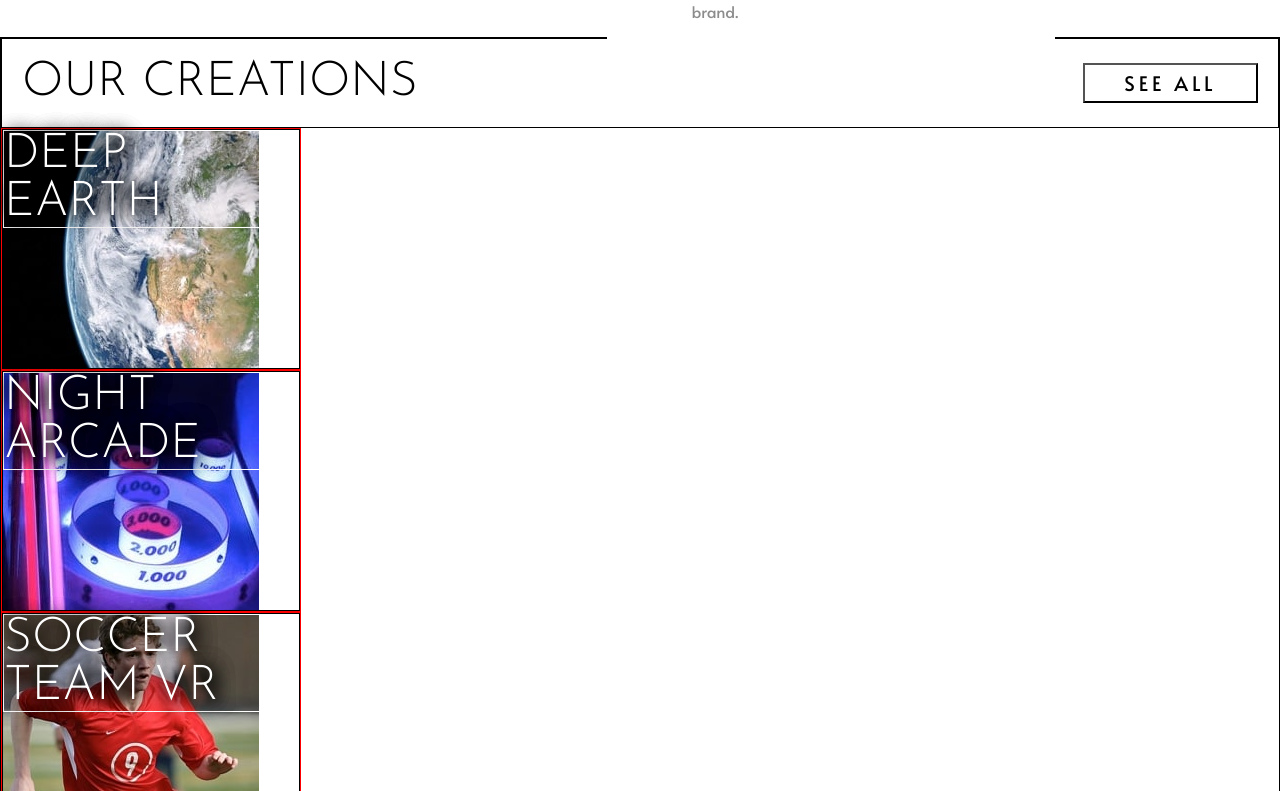
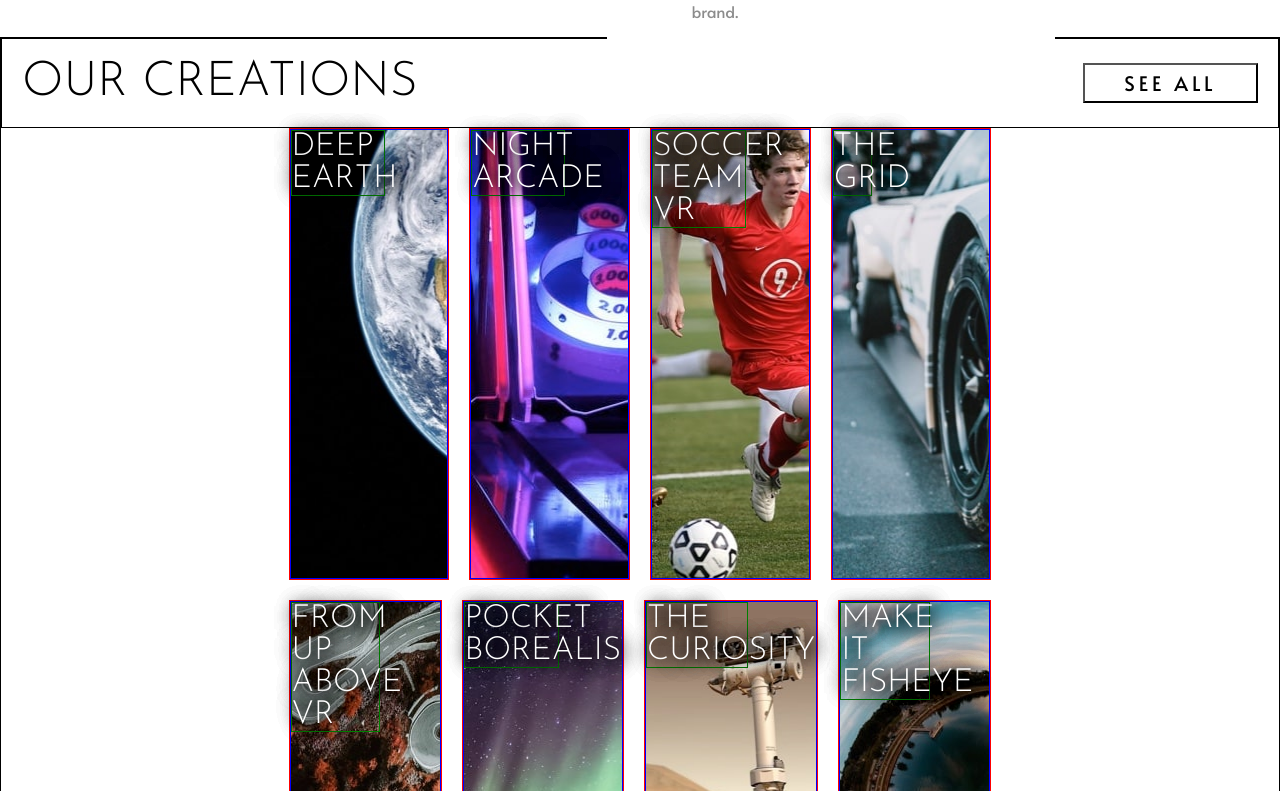
Before and after one commit to Nhoj-Plummer/loopstudio-landing-page, a React (Create React App) app: page / in a window 1280 px wide. Shown: the part 1629-2420 px from the top of the page. Built offline with nearby package versions, Linux system fonts and the light colour scheme.

Commit message:
Making progress

```diff
--- a/src/components/Creation/Creation.css
+++ b/src/components/Creation/Creation.css
@@ -2,20 +2,17 @@
   border: 1px solid red;
 }
 
-.creation-card-overlay {
-}
-
 .creation-image {
   background-repeat: no-repeat;
-  border: 1px solid;
+
+  border: 1px solid blue;
 }
 
 .creation-text {
   font-family: var(--font-family-2);
   font-weight: 300;
   color: var(--color-white);
-  font-size: 15px;
-  border: 1px solid;
+  border: 1px solid green;
   text-shadow: 2px 2px 19px #000000, 2px 2px 19px #000000, 2px 2px 19px #000000, 2px 2px 19px #000000;
 }
 
@@ -41,9 +38,19 @@
 /* Desktop Rules */
 @media screen and (min-width: 540px) {
   .creation-container {
-    width: fit-content;
+    flex: 1 0 21%;
+
   }
+
   .creation-image {
-    height: 240px;
+    height: 450px;
+  }
+
+  .creation-text {
+    width: 60%;
+  }
+
+  .creation-text h1 {
+
   }
 }
--- a/src/containers/Section2/Section2.css
+++ b/src/containers/Section2/Section2.css
@@ -62,12 +62,17 @@
     padding: 20px;
   }
 
-  .section2-container h1 {
+  .section2-container_text h1 {
     font-size: 3rem;
   }
 
   .section2-container-creations {
-    width: 300px;
+    display: flex;
+    flex-wrap: wrap;
+    gap: 20px;
+    width: 55%;
+    margin: auto;
+
     border: 1px blue;
   }
 
--- a/src/containers/Section2/Section2.js
+++ b/src/containers/Section2/Section2.js
@@ -40,7 +40,7 @@ const Section2 = () => {
   const graphicStyle8 = {backgroundImage: width > 540 ? `url(${DesktopFishEye})` : `url(${MobileFishEye})`}
 
   // Specific Component Styling
-  const textStyle1Car = {width: width > 540 ? "" : "41%"}
+  const textStyle1Car = {width: width > 540 ? "25%" : "20%"}
 
   return (
     <div className="section2-container">
```
